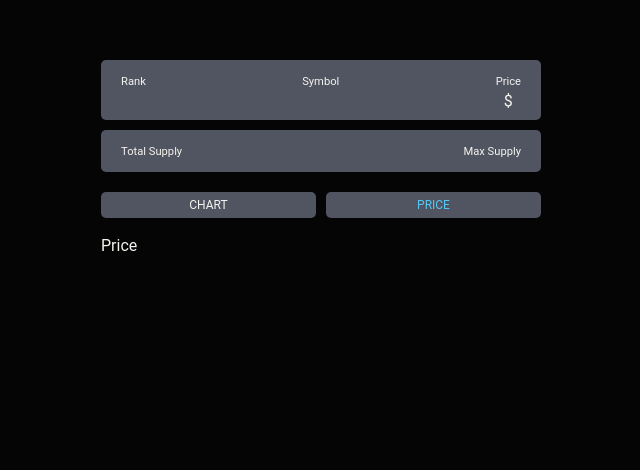
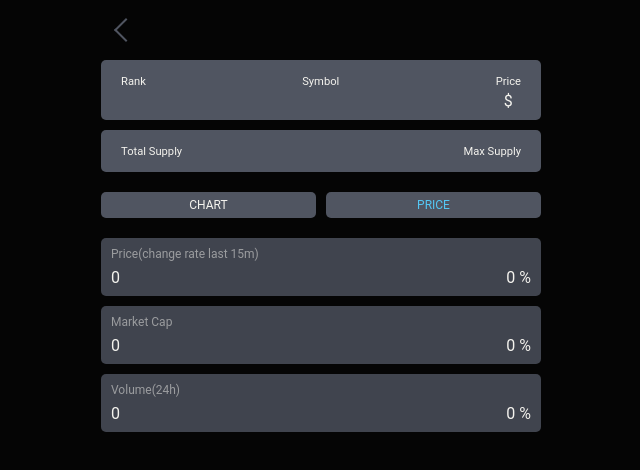
Before and after one commit to hyesuhong/crypto-tracker, a React (Create React App) app: page /1/price in a window 1280 px wide. Shown: the top 470 px of the page, without its empty margins (319-959 px from the left). Built offline with nearby package versions, Linux system fonts and the light colour scheme; no server answers.

Commit message:
styling price page & change chart

```diff
--- a/src/routes/Chart.tsx
+++ b/src/routes/Chart.tsx
@@ -1,6 +1,12 @@
 import { useQuery } from 'react-query';
 import { fetchCoinHistory } from '../api';
 import ApexChart from 'react-apexcharts';
+import styled from 'styled-components';
+
+const Container = styled.div`
+	background: ${(props) => props.theme.darkerShadeColor};
+	border-radius: 5px;
+`;
 
 interface ChartProps {
 	coinId: string;
@@ -20,42 +26,40 @@ interface ICoinHistory {
 function Chart({ coinId }: ChartProps) {
 	const { isLoading, data } = useQuery<ICoinHistory[]>(
 		['ohlcv', coinId],
-		() => fetchCoinHistory(coinId),
-		{ refetchInterval: 10000 }
+		() => fetchCoinHistory(coinId)
+		// { refetchInterval: 10000 }
 	);
 	return (
-		<div>
+		<Container>
 			{isLoading ? (
 				'Loading chart...'
 			) : (
 				<ApexChart
-					type='line'
+					type='candlestick'
 					series={[
 						{
-							name: 'close price',
-							data: data?.map((price) => price.close),
+							name: 'Price',
+							data: data?.map((price) => ({
+								x: price.time_close,
+								y: [price.open, price.high, price.low, price.close],
+							})),
 						},
 					]}
 					options={{
 						yaxis: {
 							show: false,
+							tooltip: {
+								enabled: true,
+							},
 						},
 						xaxis: {
 							type: 'datetime',
-							categories: data?.map((price) => price.time_close),
-							labels: {
-								show: false,
-								datetimeFormatter: {
-									year: 'yyyy',
-									month: 'yy-MMM',
-									day: 'MMM-dd',
-								},
-							},
 							axisBorder: { show: false },
 							axisTicks: { show: false },
 						},
 						theme: { mode: 'dark' },
 						chart: {
+							type: 'candlestick',
 							height: 500,
 							width: 500,
 							toolbar: {
@@ -63,18 +67,23 @@ function Chart({ coinId }: ChartProps) {
 							},
 							background: 'transparent',
 						},
-						stroke: { curve: 'smooth', width: 2 },
+						plotOptions: {
+							candlestick: {
+								colors: {
+									upward: '#0ed27a',
+									downward: '#d3413b',
+								},
+							},
+						},
 						fill: {
-							type: 'gradient',
-							gradient: { gradientToColors: ['#4780a6'], stops: [0, 100] },
+							type: 'solid',
 						},
-						colors: [`#54c7f4`],
-						grid: { show: false },
 						tooltip: { y: { formatter: (value) => `$${value.toFixed(3)}` } },
+						title: { text: 'Price(closed time - 15d)', offsetY: 10 },
 					}}
 				/>
 			)}
-		</div>
+		</Container>
 	);
 }
 
--- a/src/routes/Coin.tsx
+++ b/src/routes/Coin.tsx
@@ -16,10 +16,41 @@ const Container = styled.div`
 `;
 
 const Header = styled.header`
+	position: relative;
 	height: 60px;
 	display: flex;
 	justify-content: center;
 	align-items: center;
+`;
+
+const BackBtn = styled.button`
+	position: absolute;
+	top: 50%;
+	left: 10px;
+	transform: translateY(-50%);
+	width: 30px;
+	height: 30px;
+	background: transparent;
+	border: none;
+	outline: none;
+	padding: 0;
+	&::before {
+		content: '';
+		position: absolute;
+		top: 50%;
+		left: 50%;
+		width: 50%;
+		height: 50%;
+		border-top: 2px solid ${(props) => props.theme.shadeColor};
+		border-left: 2px solid ${(props) => props.theme.shadeColor};
+		transform: translate(-50%, -50%) rotate(-45deg);
+		pointer-events: none;
+	}
+	a {
+		display: block;
+		width: 100%;
+		height: 100%;
+	}
 `;
 
 const Title = styled.h1`
@@ -53,7 +84,7 @@ const InfoSummary = styled.dt`
 	align-itmes: center;
 	justify-content: space-between;
 	padding: 10px 20px;
-	background: #505561;
+	background: ${(props) => props.theme.shadeColor};
 	border-radius: 5px;
 	text-align: center;
 	line-height: 120%;
@@ -79,7 +110,7 @@ const Tab = styled.span<{ isActive: boolean }>`
 	text-align: center;
 	text-transform: uppercase;
 	font-size: 12px;
-	background-color: #505561;
+	background-color: ${(props) => props.theme.shadeColor};
 	border-radius: 5px;
 	color: ${(props) =>
 		props.isActive ? props.theme.accentColor : props.theme.textColor};
@@ -185,6 +216,9 @@ function Coin() {
 				</title>
 			</Helmet>
 			<Header>
+				<BackBtn>
+					<Link to='/' />
+				</BackBtn>
 				<Title>
 					{state?.name ? state.name : loading ? 'Loading...' : infoData?.name}
 				</Title>
@@ -207,7 +241,7 @@ function Coin() {
 							</p>
 							<p>
 								<span>Price</span>
-								<br />${tickersData?.quotes.USD.price.toFixed(3)}
+								<br />$ {tickersData?.quotes.USD.price.toFixed(3)}
 							</p>
 						</InfoSummary>
 						<InfoDesc>{infoData?.description}</InfoDesc>
@@ -238,7 +272,44 @@ function Coin() {
 
 					<Routes>
 						<Route path='chart' element={<Chart coinId={coinId} />} />
-						<Route path='price' element={<Price />} />
+						<Route
+							path='price'
+							element={
+								<Price
+									coinId={coinId}
+									price={
+										tickersData?.quotes.USD.price
+											? tickersData?.quotes.USD.price
+											: 0
+									}
+									percent_change_15m={
+										tickersData?.quotes.USD.percent_change_15m
+											? tickersData?.quotes.USD.percent_change_15m
+											: 0
+									}
+									market_cap={
+										tickersData?.quotes.USD.market_cap
+											? tickersData?.quotes.USD.market_cap
+											: 0
+									}
+									market_cap_change_24h={
+										tickersData?.quotes.USD.market_cap_change_24h
+											? tickersData?.quotes.USD.market_cap_change_24h
+											: 0
+									}
+									volume_24h={
+										tickersData?.quotes.USD.volume_24h
+											? tickersData?.quotes.USD.volume_24h
+											: 0
+									}
+									volume_24h_change_24h={
+										tickersData?.quotes.USD.volume_24h_change_24h
+											? tickersData?.quotes.USD.volume_24h_change_24h
+											: 0
+									}
+								/>
+							}
+						/>
 					</Routes>
 				</>
 			)}
--- a/src/routes/Coins.tsx
+++ b/src/routes/Coins.tsx
@@ -35,8 +35,7 @@ const Loader = styled.h4`
 const CoinList = styled.ul``;
 
 const Coin = styled.li`
-	background-color: rgba(255, 255, 255, 0.5);
-	color: ${(props) => props.theme.bgColor};
+	background-color: ${(props) => props.theme.shadeColor};
 	border-radius: 5px;
 	margin-bottom: 10px;
 	transition: all 0.3s;
@@ -48,7 +47,7 @@ const Coin = styled.li`
 	}
 	&:hover {
 		color: ${(props) => props.theme.accentColor};
-		background-color: rgba(255, 255, 255, 0.2);
+		background-color: ${(props) => props.theme.darkerShadeColor};
 	}
 `;
 
--- a/src/routes/Price.tsx
+++ b/src/routes/Price.tsx
@@ -1,5 +1,92 @@
-function Price() {
-  return <h1>Price</h1>;
+import styled from 'styled-components';
+
+const PriceList = styled.dl`
+	margin-bottom: 10px;
+	padding: 10px;
+	background: ${(props) => props.theme.darkerShadeColor};
+	border-radius: 5px;
+	&:last-child {
+		margin-bottom: 0;
+	}
+`;
+
+const PriceTitle = styled.dt`
+	font-size: 12px;
+	opacity: 0.5;
+	margin-bottom: 10px;
+`;
+
+const PriceDetail = styled.dd`
+	display: flex;
+	justify-content: space-between;
+	align-items: center;
+`;
+
+const ChangePercent = styled.span<{ changeRate: number }>`
+	color: ${(props) =>
+		props.changeRate > 0
+			? '#0ed27a'
+			: props.changeRate == 0
+			? props.theme.textColor
+			: '#d3413b'};
+	&::before {
+		content: '${(props) => props.changeRate}';
+	}
+	&::after {
+		content: ' %';
+	}
+`;
+
+interface PriceProps {
+	coinId: string;
+	price: number;
+	percent_change_15m: number;
+	market_cap: number;
+	market_cap_change_24h: number;
+	volume_24h: number;
+	volume_24h_change_24h: number;
+}
+
+function Price({
+	coinId,
+	price,
+	percent_change_15m,
+	market_cap,
+	market_cap_change_24h,
+	volume_24h,
+	volume_24h_change_24h,
+}: PriceProps) {
+	return (
+		<div>
+			{typeof price === 'undefined' ? (
+				'Loading Price...'
+			) : (
+				<div>
+					<PriceList>
+						<PriceTitle>Price(change rate last 15m)</PriceTitle>
+						<PriceDetail>
+							<span>{price}</span>
+							<ChangePercent changeRate={percent_change_15m}></ChangePercent>
+						</PriceDetail>
+					</PriceList>
+					<PriceList>
+						<PriceTitle>Market Cap</PriceTitle>
+						<PriceDetail>
+							<span>{market_cap}</span>
+							<ChangePercent changeRate={market_cap_change_24h}></ChangePercent>
+						</PriceDetail>
+					</PriceList>
+					<PriceList>
+						<PriceTitle>Volume(24h)</PriceTitle>
+						<PriceDetail>
+							<span>{volume_24h}</span>
+							<ChangePercent changeRate={volume_24h_change_24h}></ChangePercent>
+						</PriceDetail>
+					</PriceList>
+				</div>
+			)}
+		</div>
+	);
 }
 
 export default Price;
--- a/src/styled.d.ts
+++ b/src/styled.d.ts
@@ -12,5 +12,7 @@ declare module 'styled-components' {
 		textColor: string;
 		bgColor: string;
 		accentColor: string;
+		shadeColor: string;
+		darkerShadeColor: string;
 	}
 }
--- a/src/theme.ts
+++ b/src/theme.ts
@@ -1,13 +1,17 @@
 import { DefaultTheme } from 'styled-components';
 
 export const lightTheme: DefaultTheme = {
-  bgColor: 'cornsilk',
-  textColor: '#141414',
-  accentColor: 'tomato'
-}
+	bgColor: 'cornsilk',
+	textColor: '#141414',
+	accentColor: 'tomato',
+	shadeColor: '#999',
+	darkerShadeColor: '#777',
+};
 
 export const darkTheme: DefaultTheme = {
-  bgColor: '#050505',
-  textColor: '#f4f3ee',
-  accentColor: '#54c7f4',
-}
+	bgColor: '#050505',
+	textColor: '#f4f3ee',
+	accentColor: '#54c7f4',
+	shadeColor: '#505561',
+	darkerShadeColor: '#40444e',
+};
```
Lines whose indentation alone changed are shown as unchanged.
